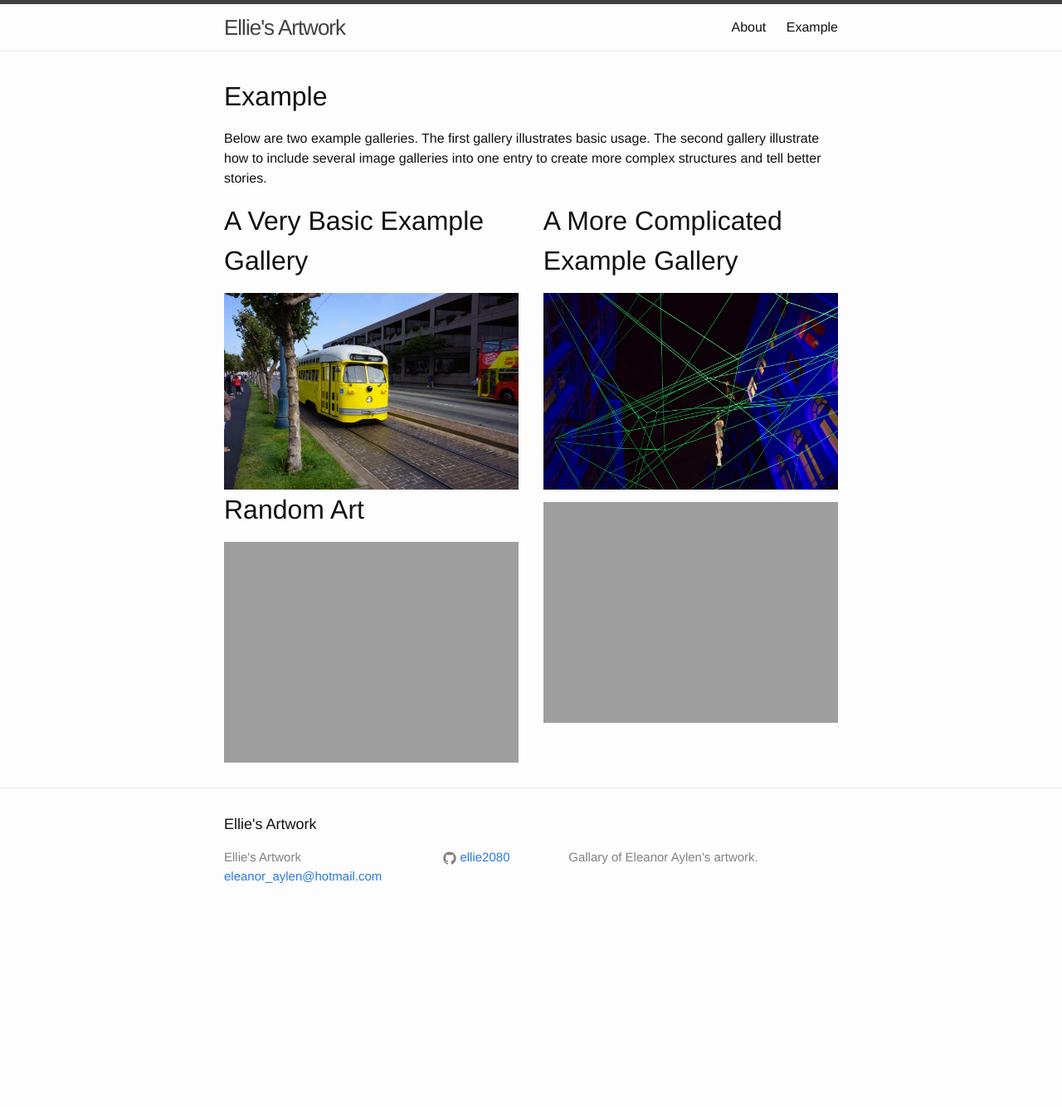
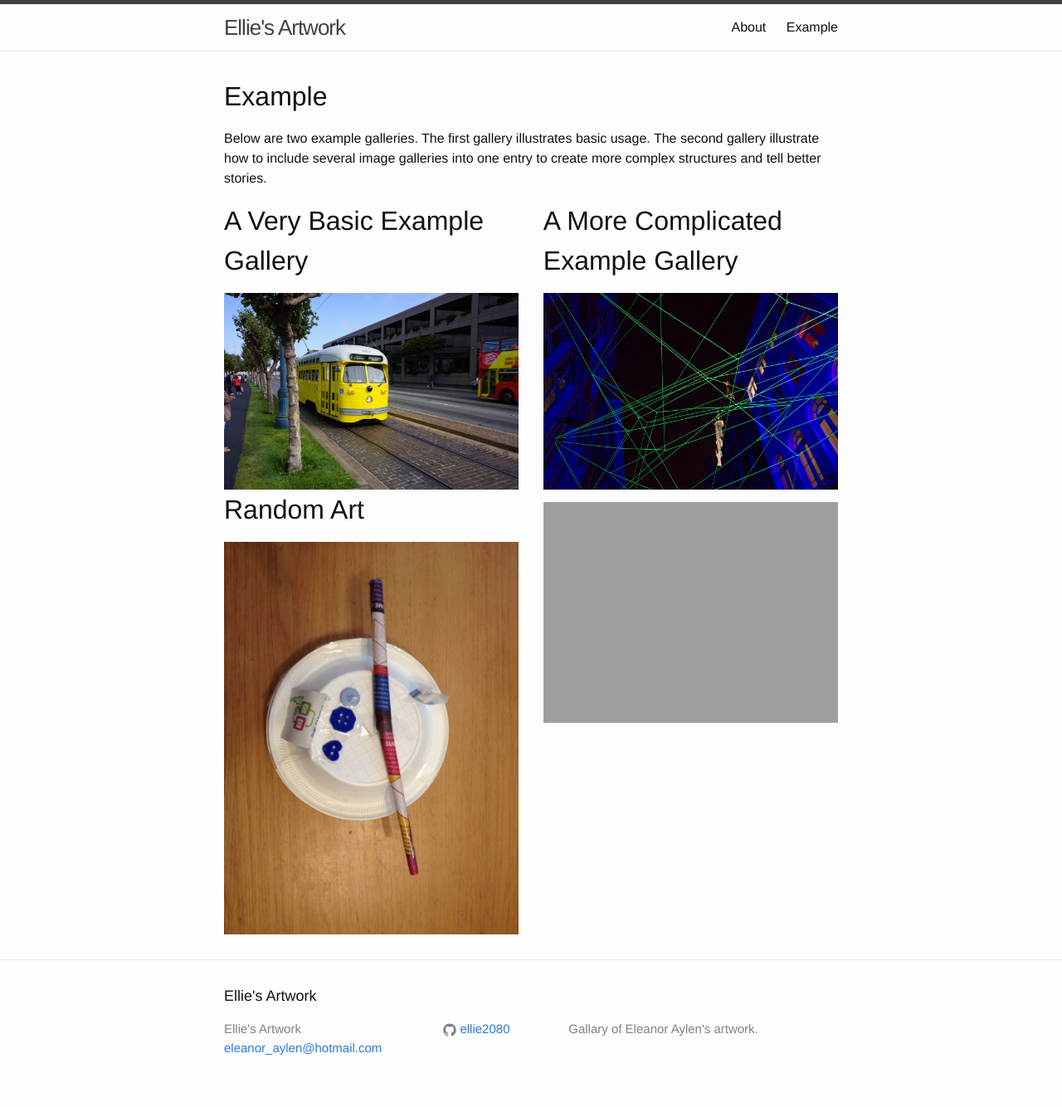
Before and after one commit to ellie2080/show-and-tell, a Jekyll site: the page built from photography/index.html, in a window 1280 px wide. Shown: the whole page at 83% size. Built offline with Jekyll 4.4.1, drawn with Linux system fonts in a browser that asks for light colours; before the commit the page ends 1127 px from its top, so only the background shows below that.

Commit message:
thumbnail

```diff
--- a/_data/galleries/overview.yml
+++ b/_data/galleries/overview.yml
@@ -27,5 +27,5 @@
  preview:
   filename: IMG_2016
   original: IMG_2016.jpg
-  thumbnail: IMG_2016.jpg
+  thumbnail: IMG_2016_thumbnail.jpg
 -
```
Also changed, not shown: assets/photography/2019-12-1-random-art/IMG_2016_thumbnail.JPG (added).
